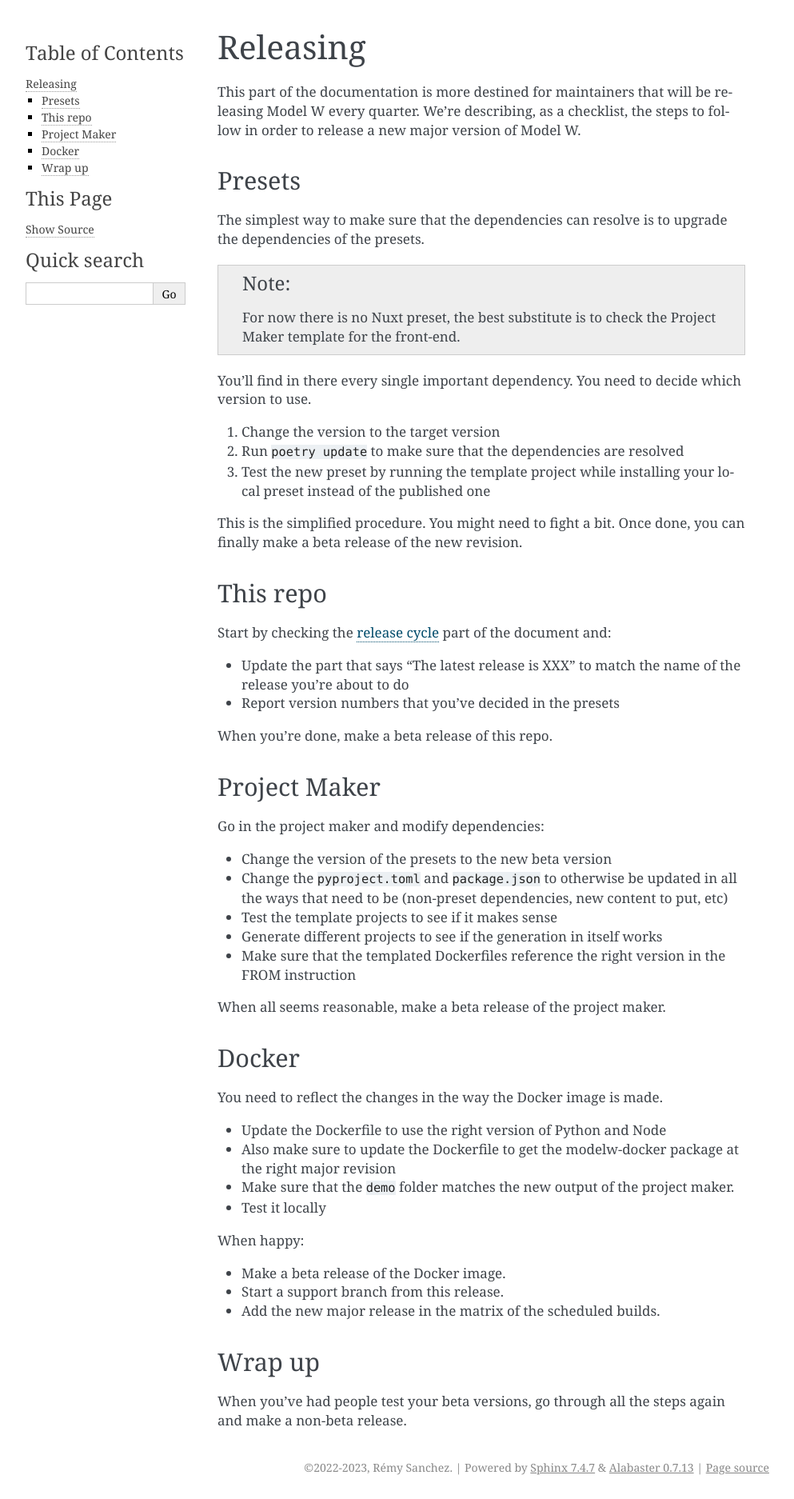
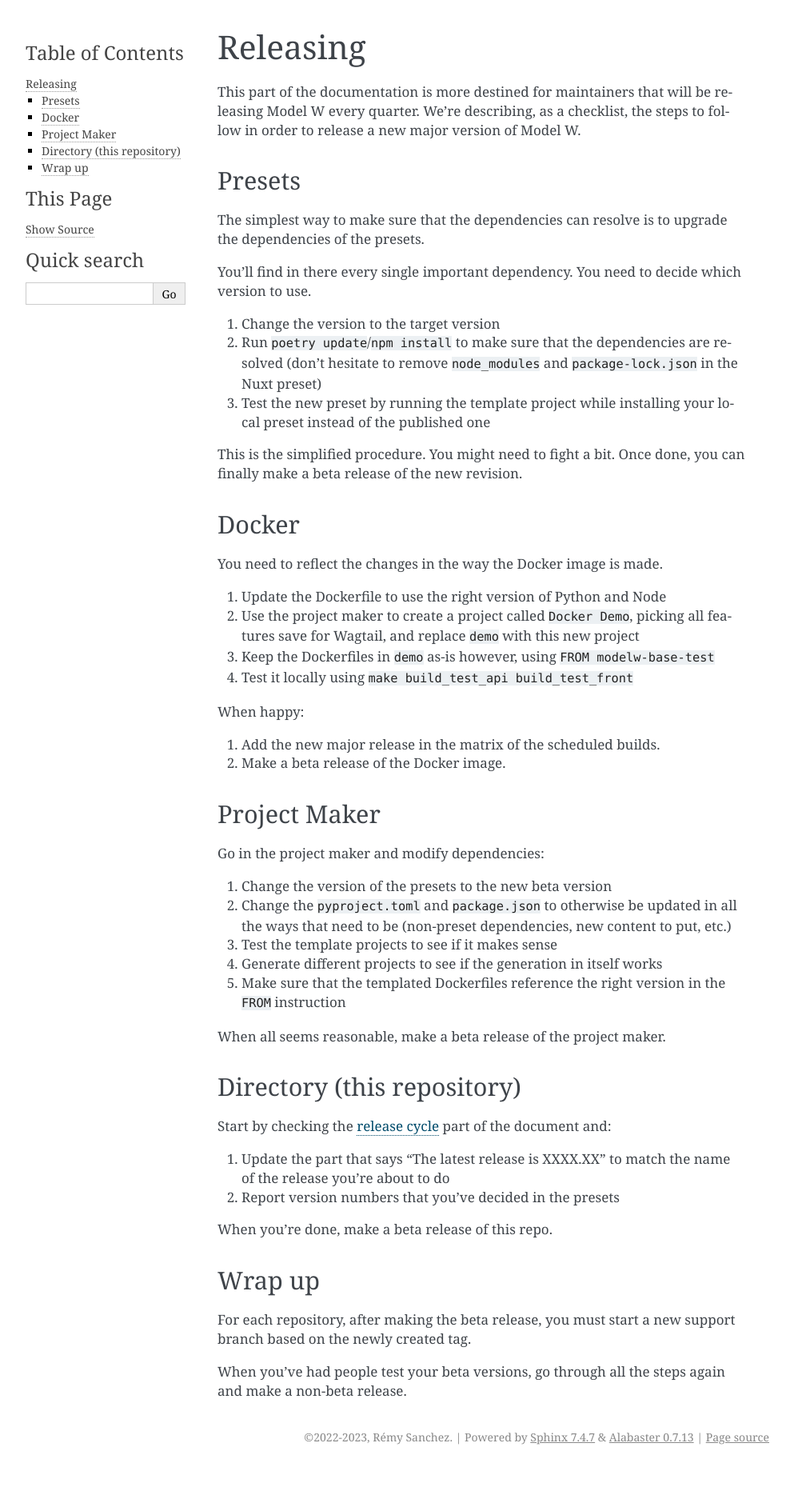
Before and after one commit to ModelW/directory, a Sphinx documentation site: the page built from doc/source/releasing.md, in a window 1280 px wide. Shown: the whole page at 80% size, without its empty margins (148-1141 px from the left). Built offline with Sphinx 7.4.7, drawn with Linux system fonts in a browser that asks for light colours; after the commit the page ends 1836 px from its top, so only the background shows below that.

Commit message:
Update `releasing` documentation

````diff
--- a/doc/source/releasing.md
+++ b/doc/source/releasing.md
@@ -9,66 +9,63 @@ follow in order to release a new major version of Model W.
 The simplest way to make sure that the dependencies can resolve is to upgrade
 the dependencies of the presets.
 
-```{note}
-For now there is no Nuxt preset, the best substitute is to check the Project
-Maker template for the front-end.
-```
-
 You'll find in there every single important dependency. You need to decide which
 version to use.
 
 1. Change the version to the target version
-2. Run `poetry update` to make sure that the dependencies are resolved
+2. Run `poetry update`/`npm install` to make sure that the dependencies are
+   resolved (don't hesitate to remove `node_modules` and `package-lock.json` in
+   the Nuxt preset)
 3. Test the new preset by running the template project while installing your
    local preset instead of the published one
 
 This is the simplified procedure. You might need to fight a bit. Once done, you
 can finally make a beta release of the new revision.
 
-## This repo
+## Docker
 
-Start by checking the [release cycle](release-cycle.md) part of the document
-and:
+You need to reflect the changes in the way the Docker image is made.
 
--   Update the part that says "The latest release is XXX" to match the name of
-    the release you're about to do
--   Report version numbers that you've decided in the presets
+1. Update the Dockerfile to use the right version of Python and Node
+2. Use the project maker to create a project called `Docker Demo`, picking all
+   features save for Wagtail, and replace `demo` with this new project
+3. Keep the Dockerfiles in `demo` as-is however, using `FROM modelw-base-test`
+4. Test it locally using `make build_test_api build_test_front`
 
-When you're done, make a beta release of this repo.
+When happy:
+
+1. Add the new major release in the matrix of the scheduled builds.
+2. Make a beta release of the Docker image.
 
 ## Project Maker
 
 Go in the project maker and modify dependencies:
 
--   Change the version of the presets to the new beta version
--   Change the `pyproject.toml` and `package.json` to otherwise be updated in
-    all the ways that need to be (non-preset dependencies, new content to put,
-    etc)
--   Test the template projects to see if it makes sense
--   Generate different projects to see if the generation in itself works
--   Make sure that the templated Dockerfiles reference the right version in the
-    FROM instruction
+1. Change the version of the presets to the new beta version
+2. Change the `pyproject.toml` and `package.json` to otherwise be updated in all
+   the ways that need to be (non-preset dependencies, new content to put, etc.)
+3. Test the template projects to see if it makes sense
+4. Generate different projects to see if the generation in itself works
+5. Make sure that the templated Dockerfiles reference the right version in the
+   `FROM` instruction
 
 When all seems reasonable, make a beta release of the project maker.
 
-## Docker
+## Directory (this repository)
 
-You need to reflect the changes in the way the Docker image is made.
+Start by checking the [release cycle](release-cycle.md) part of the document
+and:
 
--   Update the Dockerfile to use the right version of Python and Node
--   Also make sure to update the Dockerfile to get the modelw-docker package at
-    the right major revision
--   Make sure that the `demo` folder matches the new output of the project
-    maker.
--   Test it locally
+1. Update the part that says "The latest release is XXXX.XX" to match the name
+   of the release you're about to do
+2. Report version numbers that you've decided in the presets
 
-When happy:
-
--   Make a beta release of the Docker image.
--   Start a support branch from this release.
--   Add the new major release in the matrix of the scheduled builds.
+When you're done, make a beta release of this repo.
 
 ## Wrap up
 
+For each repository, after making the beta release, you must start a new support
+branch based on the newly created tag.
+
 When you've had people test your beta versions, go through all the steps again
 and make a non-beta release.
````
Also changed, not shown: doc/source/release-cycle.md (+3 -2 lines).
